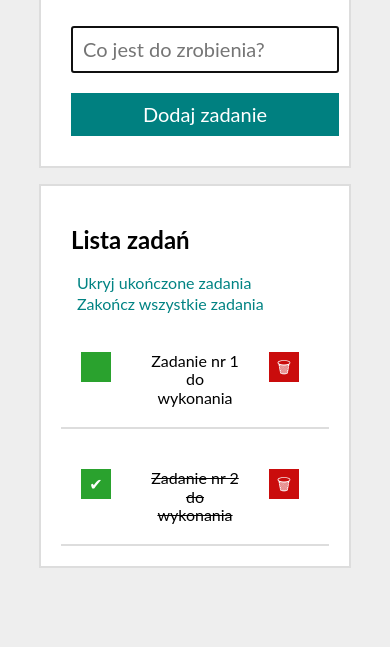
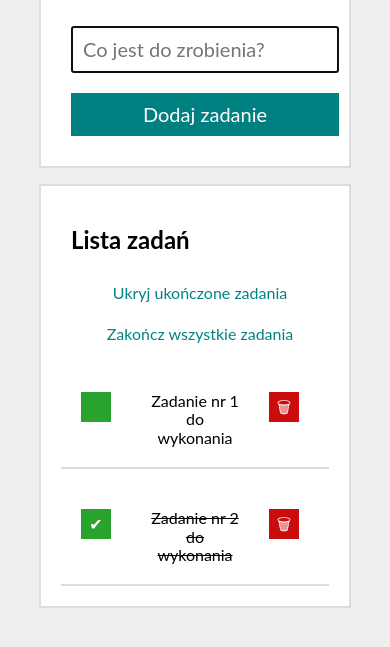
Before and after one commit to Mr-SuSeL/todo-list, a plain HTML site: page index.html in a window 390 px wide. Shown: the part 159-806 px from the top of the page. Drawn offline with nearby package versions, Linux system fonts and the light colour scheme.

Commit message:
media queries added to buttons

```diff
--- a/css/style.css
+++ b/css/style.css
@@ -92,7 +92,34 @@ html {
     border: 2px solid #ddd;
     padding: 20px;
     padding-left: 30px;
+    display: grid;
+    grid-template-columns: 1fr 1fr;
 }
+
+.gridButtons {
+    display: grid;
+    grid-template-columns: 1fr 1fr;
+}
+
+@media (max-width: 1112px) {
+    .gridButtons {
+        grid-template-columns: 1fr;
+    }
+}
+
+@media (max-width: 610px) {
+    .section__heading--second {
+        grid-template-columns: 1fr;
+    }
+    .section__heading__finishButton {
+        margin: 10px 0px;
+    }
+    .section__heading__hideButton {
+        margin: 10px 0px;
+    }
+
+}
+
 
 .list__item--done > .grid__item--center {
     text-decoration: line-through;
--- a/index.html
+++ b/index.html
@@ -32,7 +32,7 @@
         <h2>Lista zadań</h2>
 
 
-        <div class="js-tasksButtons"></div>
+        <div class="js-tasksButtons gridButtons"></div>
     </div>
 
     </p>
```
